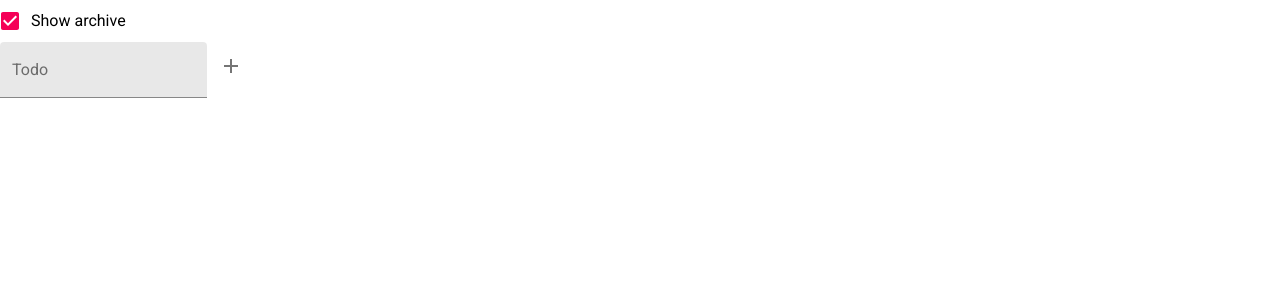
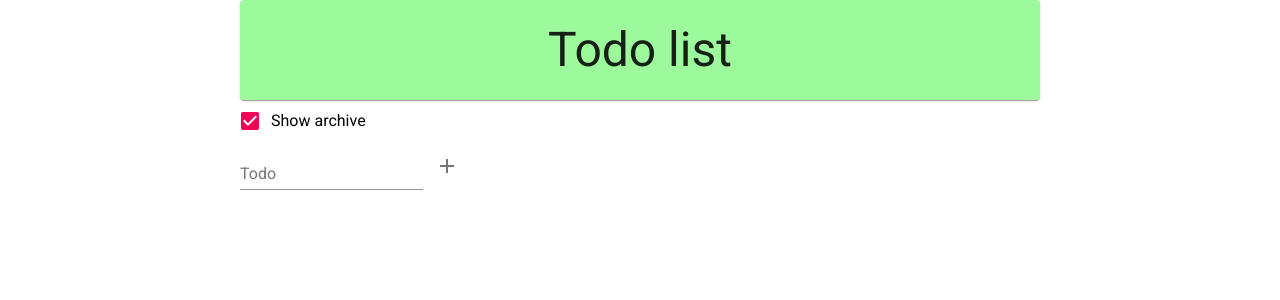
Before and after one commit to kendis-fit/todo, a React app: page / in a window 1280 px wide. Shown: the top 300 px of the page. Built offline with nearby package versions, Linux system fonts and the light colour scheme.

Commit message:
add: visalisation todo header

```diff
--- a/src/Components/App.tsx
+++ b/src/Components/App.tsx
@@ -1,13 +1,21 @@
 import React from "react";
+import { Grid, styled } from "@material-ui/core";
 
 import "../root.css";
 import TodoList from "./TodoList";
+import TodoHeader from "./TodoHeader";
 
-const App = () => {
+const MainGrid = styled(Grid)({
+    maxWidth: "800px"
+});
 
-    return(
-        <TodoList />
-    );
-}
+const App = () => (
+    <Grid container justify="center">
+        <MainGrid container direction="column">
+            <TodoHeader />
+            <TodoList />
+        </MainGrid>
+    </Grid>
+);
 
 export default App;
--- /dev/null
+++ b/src/Components/TodoHeader/TodoHeader.tsx
@@ -0,0 +1,18 @@
+import React from "react";
+import { Card, Typography, styled } from "@material-ui/core";
+
+const HeaderBox = styled(Card)({
+    background: "#9cf99c",
+    height: "100px",
+    display: "flex",
+    justifyContent: "center",
+    alignItems: "center"
+});
+
+const TodoHeader = () => {
+    return <HeaderBox>
+        <Typography variant="h3">Todo list</Typography>
+    </HeaderBox>
+}
+
+export default TodoHeader;
--- /dev/null
+++ b/src/Components/TodoHeader/index.ts
@@ -0,0 +1,3 @@
+import TodoHeader from "./TodoHeader";
+
+export default TodoHeader;
--- a/src/Components/TodoList/AddTodo/AddTodo.tsx
+++ b/src/Components/TodoList/AddTodo/AddTodo.tsx
@@ -16,7 +16,6 @@ const AddTodo = (props: IAddTodo) => {
     return(
         <div>
             <TextField
-                variant="filled"
                 label="Todo"
                 value={todo}
                 onChange={e => setTodo(e.currentTarget.value)}
```
